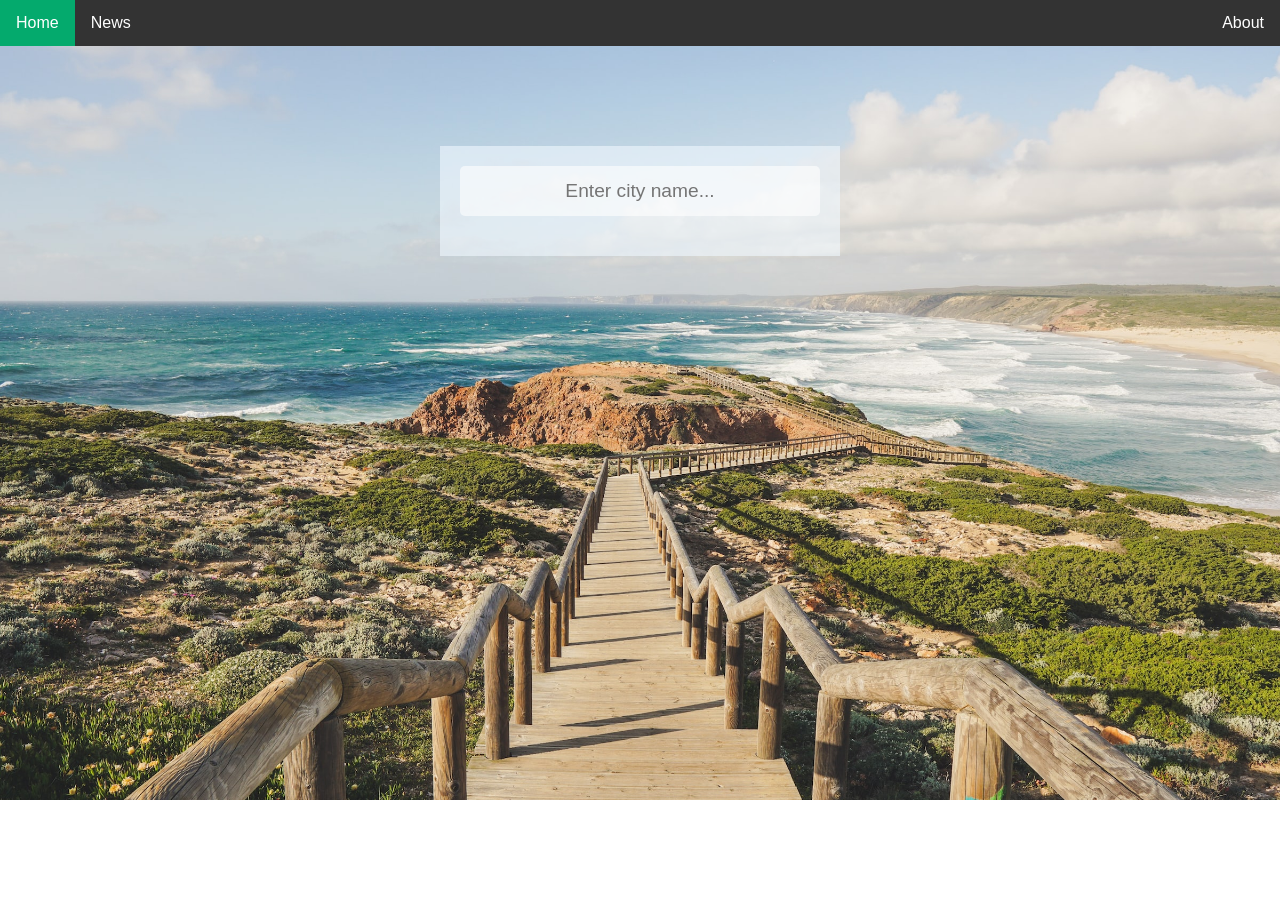
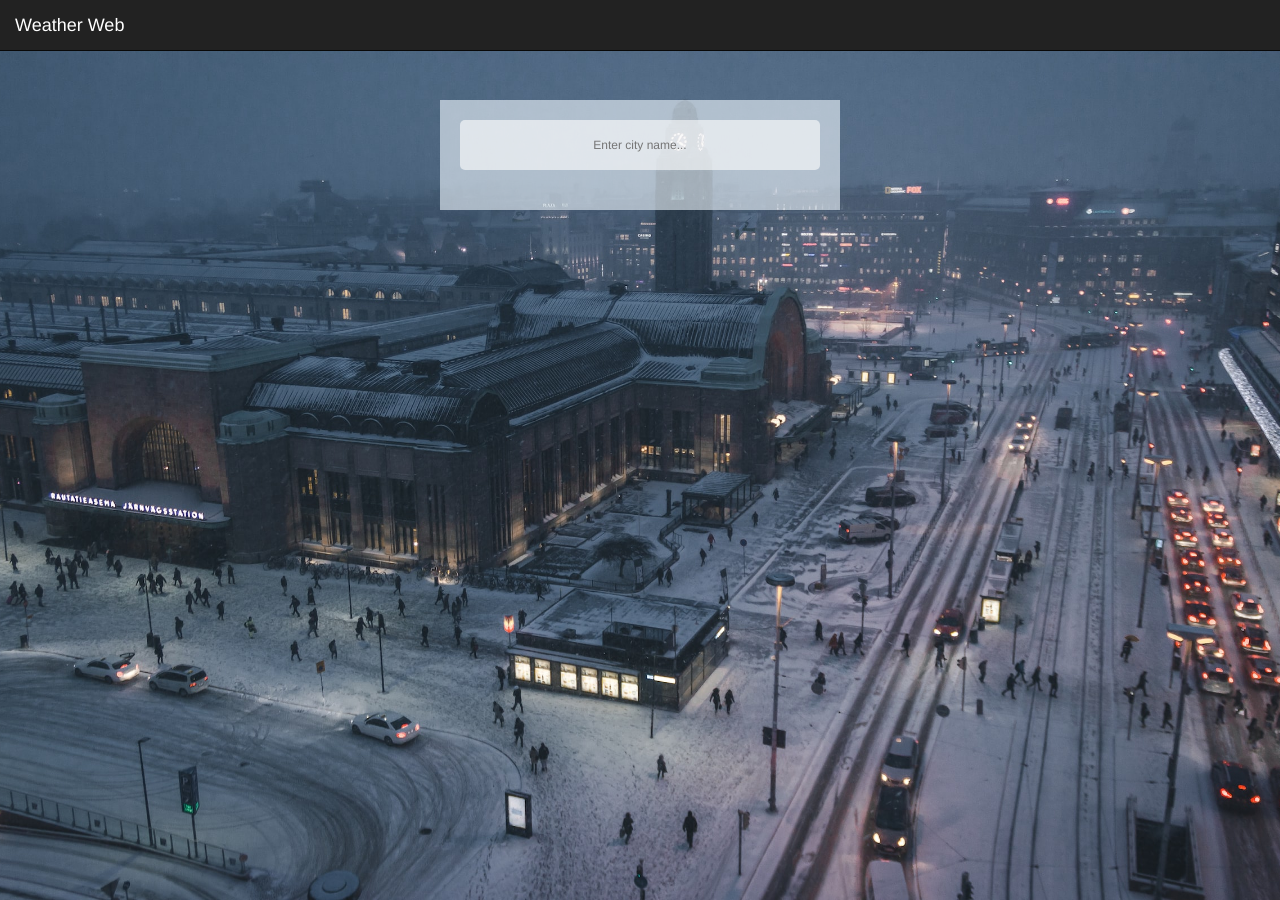
Before and after one commit to layalarosa/Vanilla_Weather_App, a plain HTML site: page index.html in a window 1280 px wide. Before the commit the page ends 800 px from the top, so only its background shows below. Drawn offline with nearby package versions, Linux system fonts and the light colour scheme.

Commit message:
Changes Code

```diff
--- a/index.html
+++ b/index.html
@@ -4,15 +4,25 @@
     <meta charset="UTF-8">
     <meta name="viewport" content="width=device-width, initial-scale=1.0">
     <link rel="stylesheet" href="styles.css">
+    <link rel="stylesheet" href="https://maxcdn.bootstrapcdn.com/bootstrap/3.4.1/css/bootstrap.min.css">
+    <script src="https://ajax.googleapis.com/ajax/libs/jquery/3.6.1/jquery.min.js"></script>
+    <script src="https://maxcdn.bootstrapcdn.com/bootstrap/3.4.1/js/bootstrap.min.js"></script>
     <title>Weather App</title>
 </head>
 <body>
-    <ul>
-        <li><a class="active" href="#home">Home</a></li>
-        <li><a href="#news">News</a></li>
-        <!-- <li><a href="#contact">Contact</a></li> -->
-        <li style="float:right"><a href="#about">About</a></li>
-      </ul>
+    <nav class="navbar navbar-inverse navbar-fixed-top">
+        <div class="container-fluid">
+          <div class="navbar-header">
+            <a class="navbar-brand" href="#">Weather Web</a>
+          </div>
+          <ul class="nav navbar-nav">
+            <!-- <li class="active"><a href="#">Home</a></li> -->
+            <!-- <li><a href="#">Page 1</a></li> -->
+            <!-- <li><a href="#">Page 2</a></li> -->
+            <!-- <li><a href="#">Page 3</a></li> -->
+          </ul>
+        </div>
+    </nav>
 
     <div class="app-main">
         <div class="searchInputBox">
--- a/styles.css
+++ b/styles.css
@@ -5,7 +5,7 @@
 }
 
 body {
-    background-image: url('images/bg.jpg');
+    background-image: url('images/Invierno.jpg');
     height: 100vh;
     overflow: hidden;
     background-repeat: no-repeat;
```
Also changed, not shown: images/Invierno.jpg (added).
